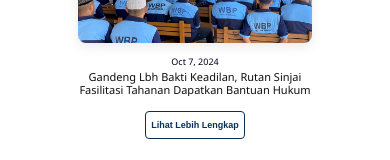
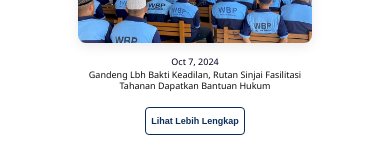
Before and after one commit to andifandiakbar/porto-web, a Next.js app: page / in a window 390 px wide. Shown: the part 589-749 px from the top of the page. Built offline with nearby package versions, Linux system fonts and the light colour scheme.

Commit message:
Update globals.css

```diff
--- a/app/globals.css
+++ b/app/globals.css
@@ -812,7 +812,7 @@ body {
   }
 
   .news-title-v2 {
-    font-size: 11px;
+    font-size: 9px;
     color: #0e0e0e;
     font-weight: 500;
     line-height: 1.2;
```
